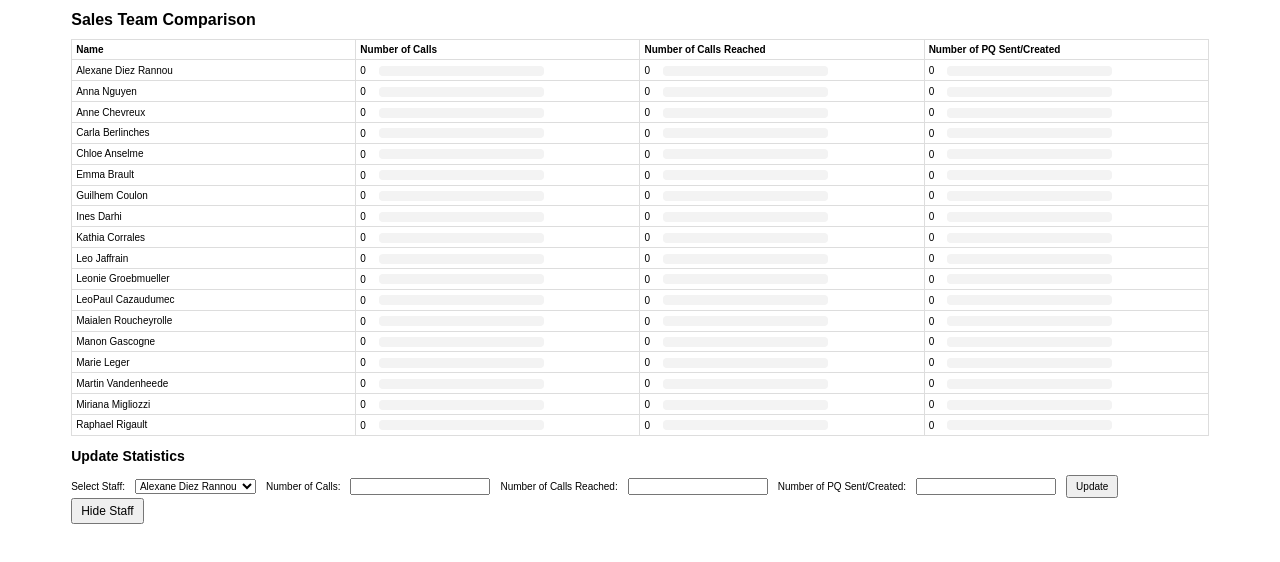
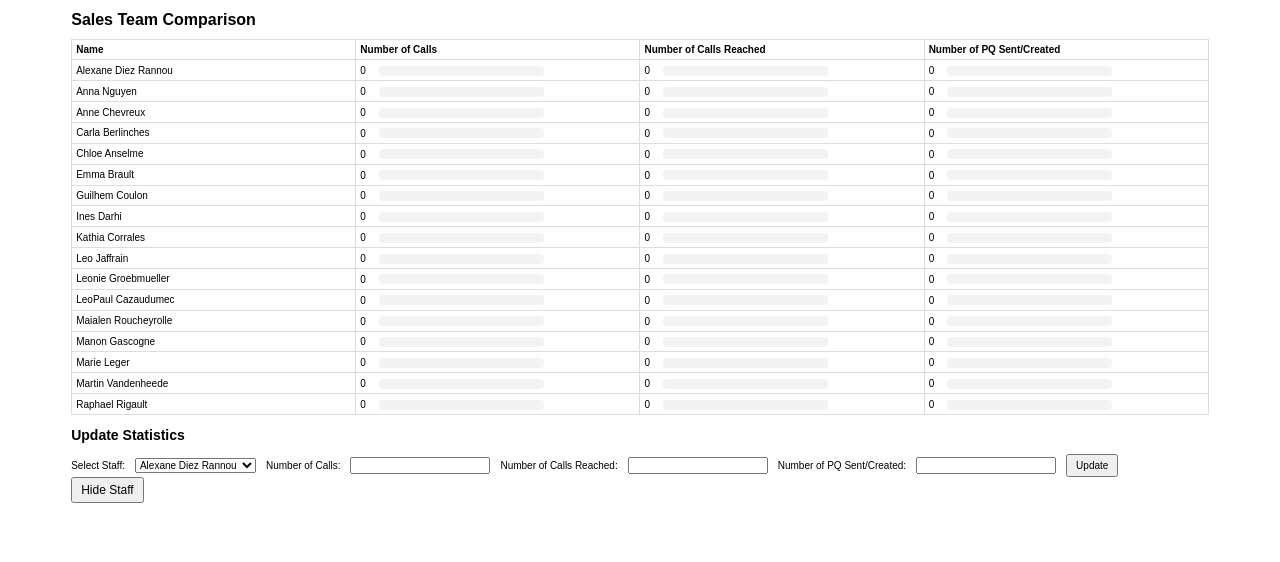
Before and after one commit to remietieventef/STATSSalessenter, a plain HTML site: page index.html in a window 1280 px wide. Drawn offline with Linux system fonts and the light colour scheme.

Commit message:
Update index.html

```diff
--- a/index.html
+++ b/index.html
@@ -129,7 +129,7 @@
 
     <script>
         const staffList = [
-            "Alexane Diez Rannou", "Anna Nguyen", "Anne Chevreux", "Carla Berlinches", "Chloe Anselme", "Emma Brault", "Guilhem Coulon", "Ines Darhi", "Kathia Corrales", "Leo Jaffrain", "Leonie Groebmueller", "LeoPaul Cazaudumec", "Maialen Roucheyrolle", "Manon Gascogne", "Marie Leger", "Martin Vandenheede", "Miriana Migliozzi", "Raphael Rigault"
+            "Alexane Diez Rannou", "Anna Nguyen", "Anne Chevreux", "Carla Berlinches", "Chloe Anselme", "Emma Brault", "Guilhem Coulon", "Ines Darhi", "Kathia Corrales", "Leo Jaffrain", "Leonie Groebmueller", "LeoPaul Cazaudumec", "Maialen Roucheyrolle", "Manon Gascogne", "Marie Leger", "Martin Vandenheede", "Raphael Rigault"
         ];
 
         const callsGoal = 300;
```
